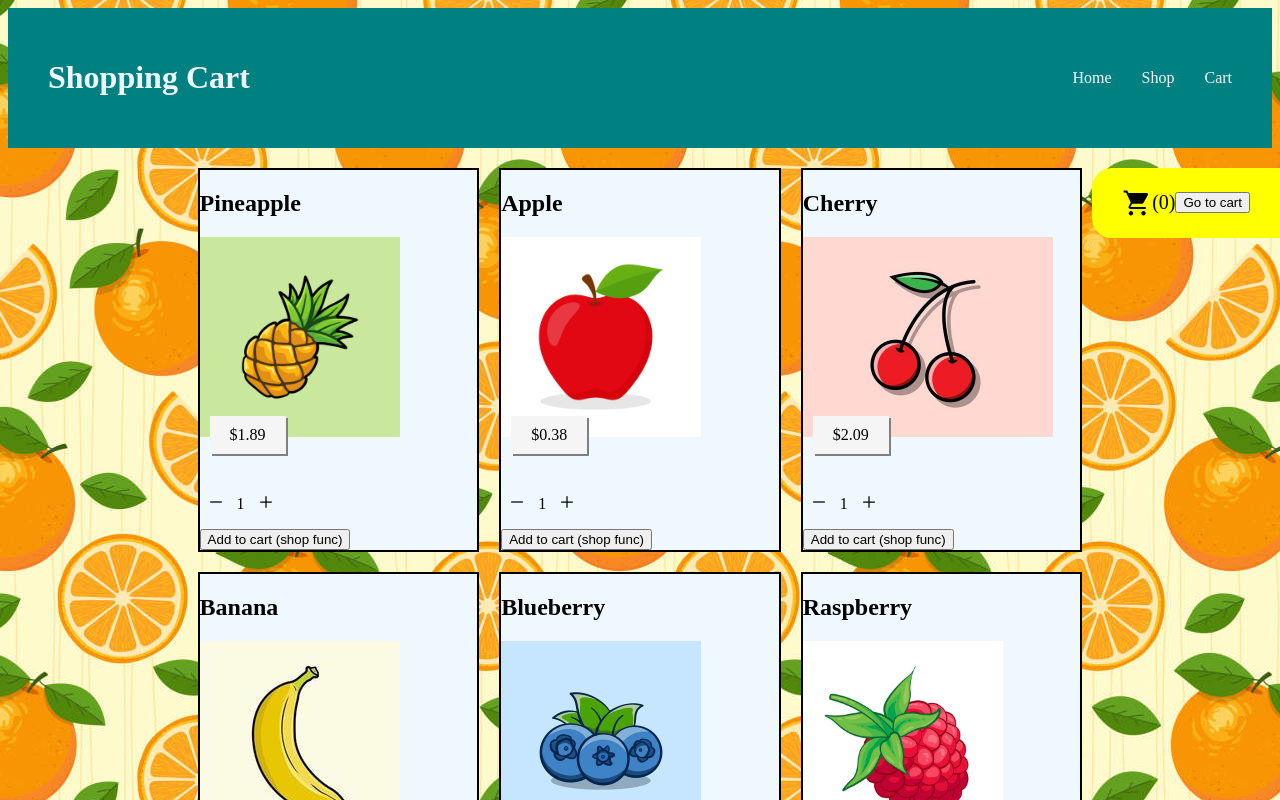
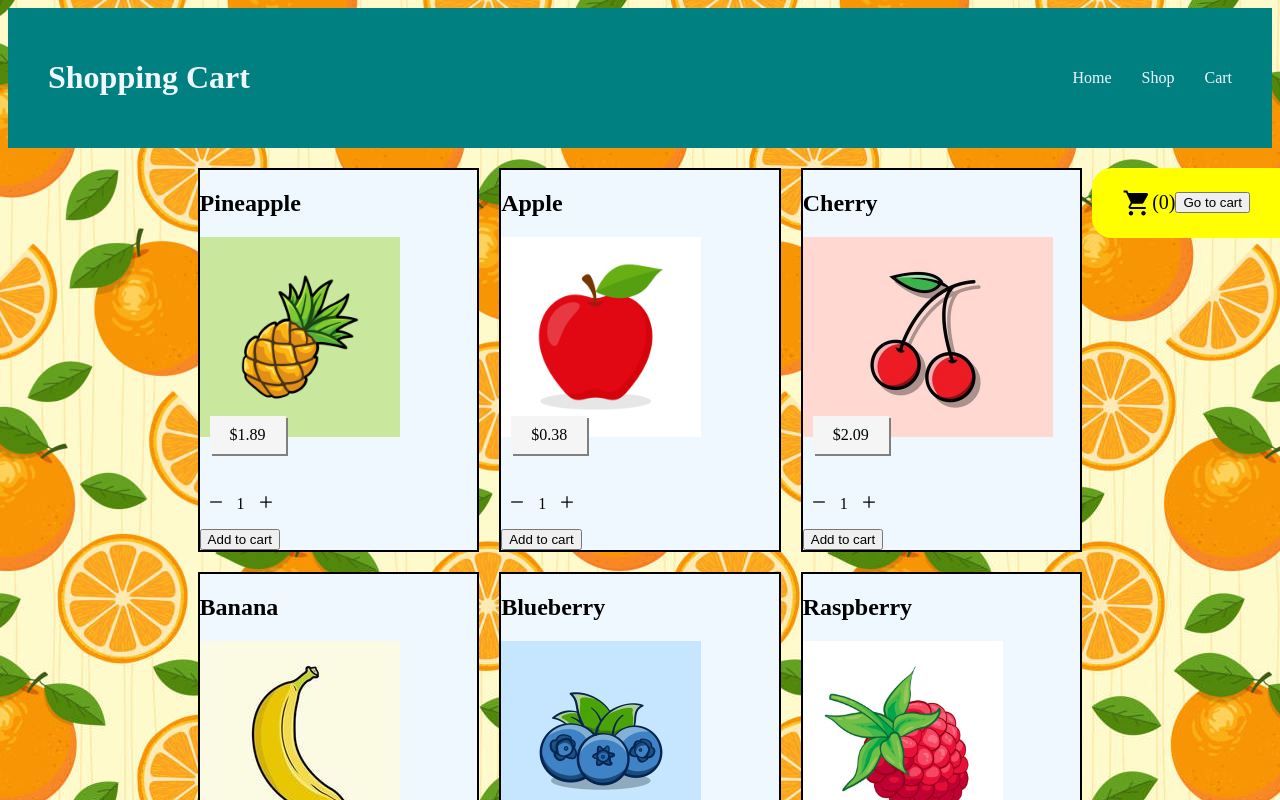
Before and after one commit to stef44n/shopping-cart, a React (Create React App) app: page /shop in a window 1280 px wide. Shown: the top 800 px of the page. Built offline with nearby package versions, Linux system fonts and the light colour scheme.

Commit message:
Rename childToParent prop for clarity

```diff
--- a/src/components/Card.js
+++ b/src/components/Card.js
@@ -66,10 +66,10 @@ export default function Card(props) {
             {/* {<button onClick={addToCart}>Add to cart (card)</button>} */}
             {
                 <button
-                    onClick={() => props.childToParent(cardState)}
+                    onClick={() => props.addToCartButton(cardState)}
                     disabled={quantity === 0 ? true : false}
                 >
-                    Add to cart (shop func)
+                    Add to cart
                 </button>
             }
         </div>
```
